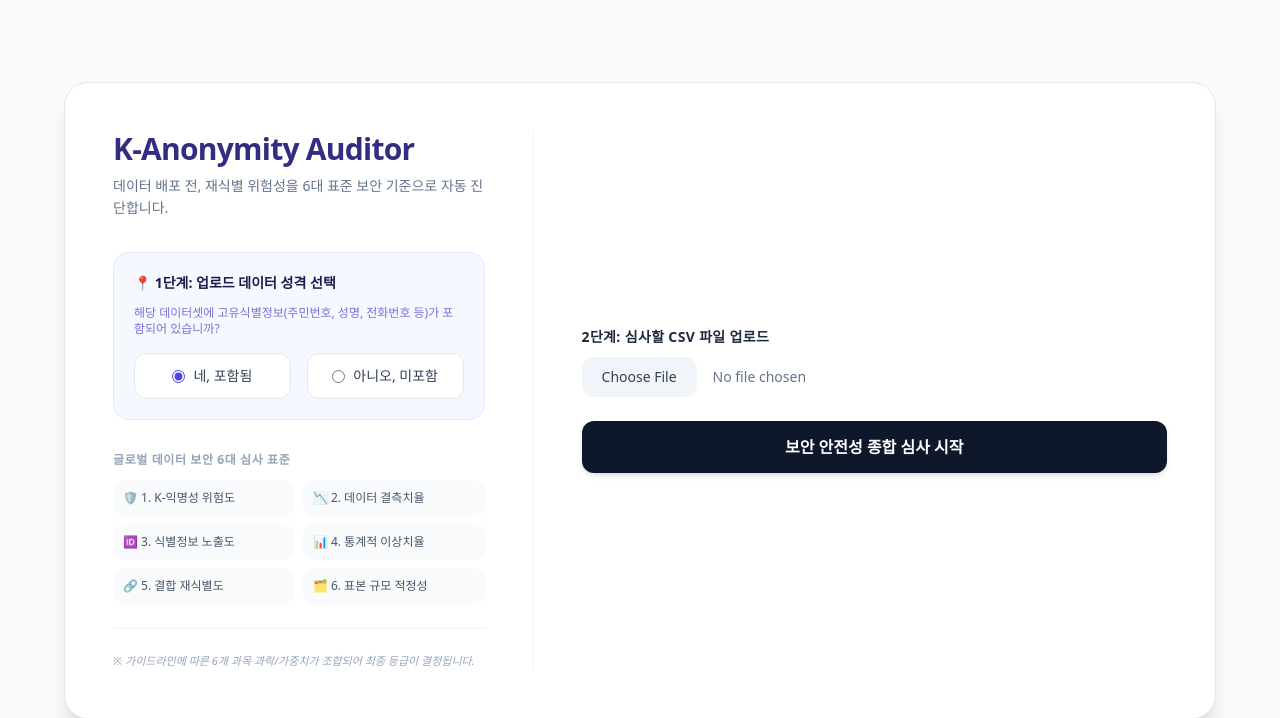
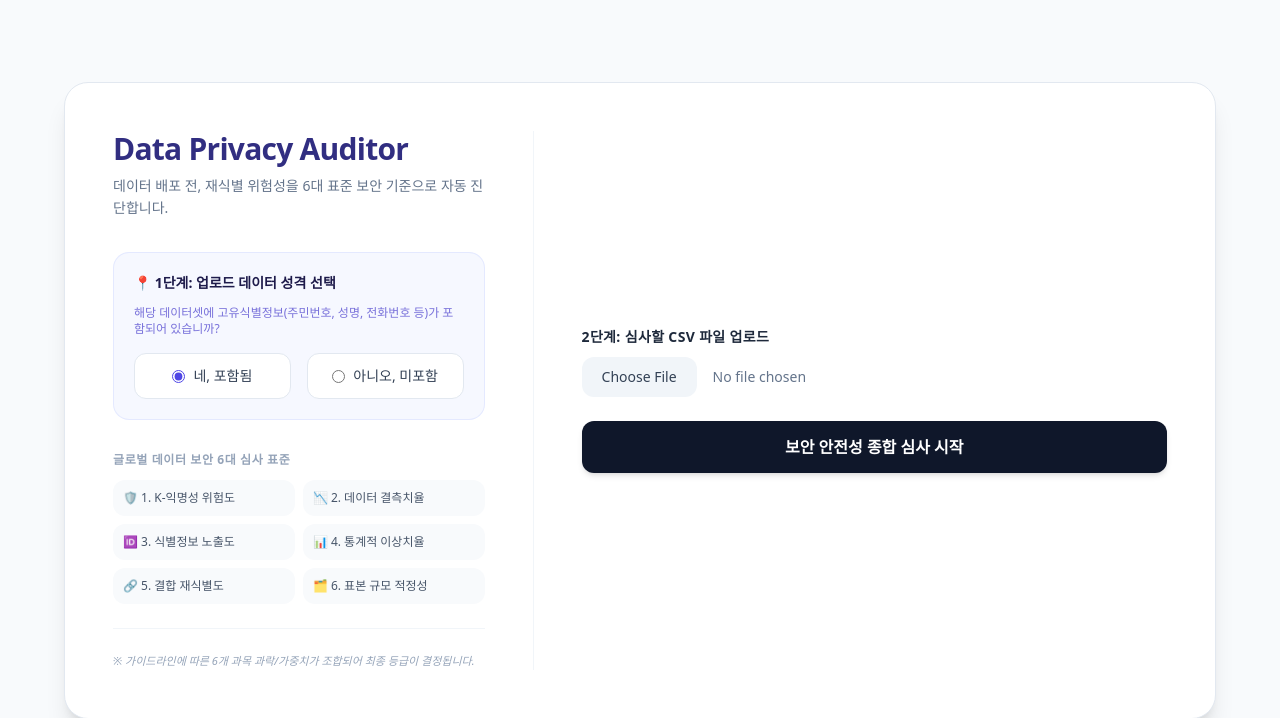
Before and after one commit to GbXb1/GB01, a Flask app: page / in a window 1280 px wide. Shown: the top 718 px of the page. Run offline with Flask 3, Linux system fonts and the light colour scheme; some libraries are stand-ins or nearby versions.

Commit message:
Title-display

```diff
--- a/templates/index.html
+++ b/templates/index.html
@@ -14,7 +14,7 @@
 
         <div class="w-5/12 flex flex-col justify-between border-r border-slate-100 pr-12">
             <div>
-                <h1 class="text-3xl font-black text-indigo-900 mb-2 tracking-tight">K-Anonymity Auditor</h1>
+                <h1 class="text-3xl font-black text-indigo-900 mb-2 tracking-tight">Data Privacy Auditor</h1>
                 <p class="text-sm text-slate-500 mb-8 leading-relaxed">데이터 배포 전, 재식별 위험성을 6대 표준 보안 기준으로 자동 진단합니다.</p>
 
                 <div class="mb-8 p-5 bg-indigo-50/50 rounded-2xl border border-indigo-100/80">
```
